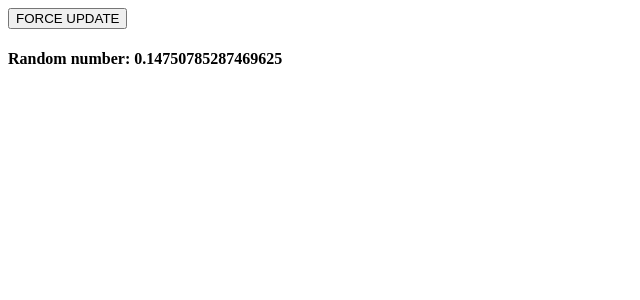
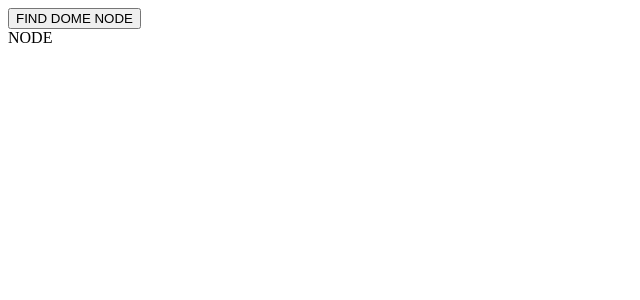
Before and after one commit to CodeByKwakes/reactApp, a React app: page / in a window 1280 px wide. Shown: the top 300 px of the page, without its empty margins (0-640 px from the left). Built offline with nearby package versions, Linux system fonts and the light colour scheme.

Commit message:
Find Dom Node

```diff
--- a/App.js
+++ b/App.js
@@ -1,24 +1,25 @@
 import React from 'react';
+import ReactDOM from 'react-dom';
 
 class App extends React.Component {
   constructor() {
     super();
-      this.forceUpdateHandler = this.forceUpdateHandler.bind(this);
+    this.findDomNodeHandler = this.findDomNodeHandler.bind(this);
   };
 
-   forceUpdateHandler() {
-      this.forceUpdate();
-   };
+  findDomNodeHandler() {
+    var myDiv = document.getElementById('myDiv');
+    ReactDOM.findDOMNode(myDiv).style.color = 'green';
+  }
 
   render() {
     return (
       <div>
-            <button onClick = {this.forceUpdateHandler}>FORCE UPDATE</button>
-            <h4>Random number: {Math.random()}</h4>
+        <button onClick = {this.findDomNodeHandler}>FIND DOME NODE</button>
+        <div id = "myDiv">NODE</div>
       </div>
     );
   }
 }
 
-
 export default App;
```
Lines whose indentation alone changed are shown as unchanged.
